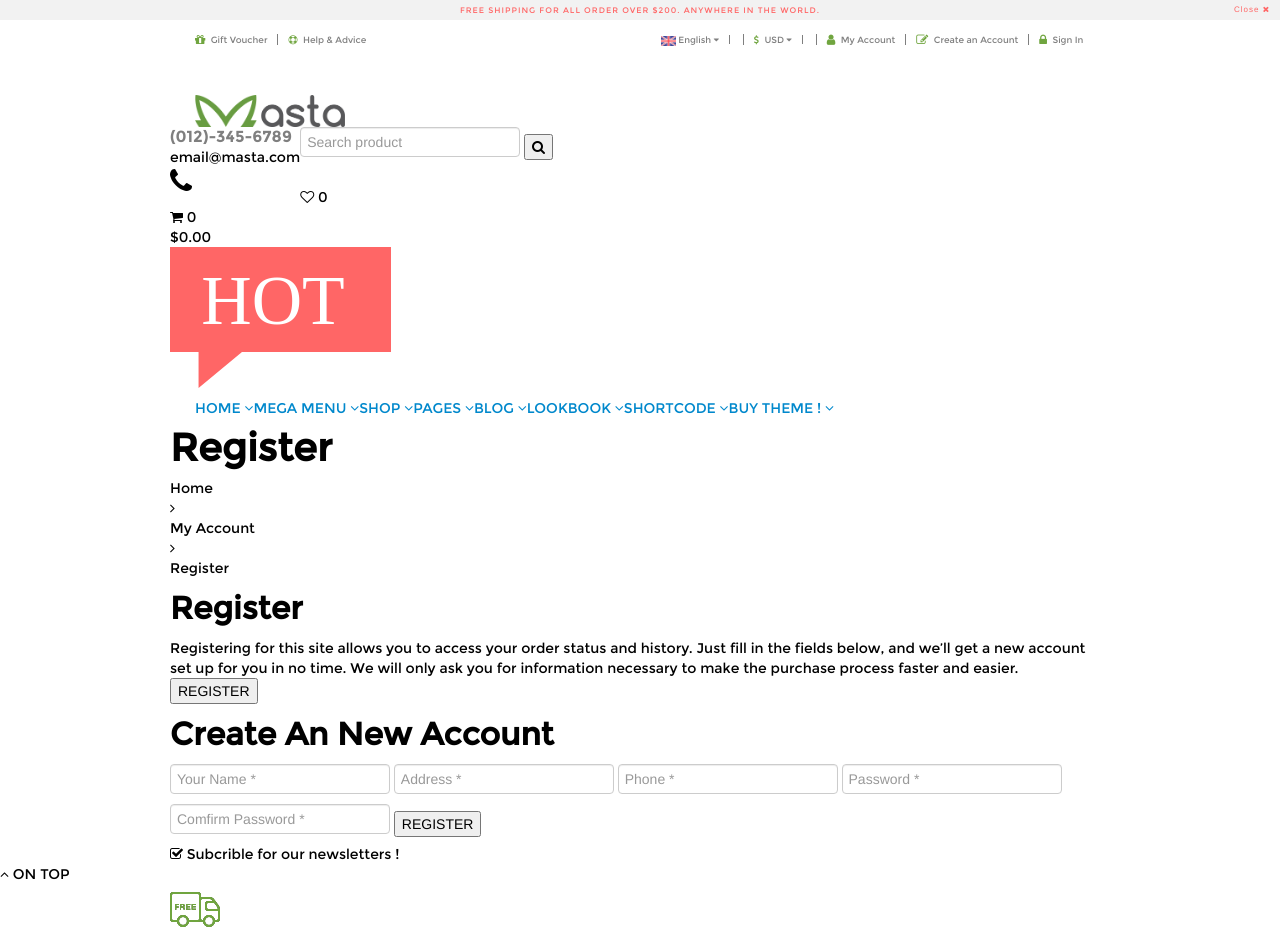
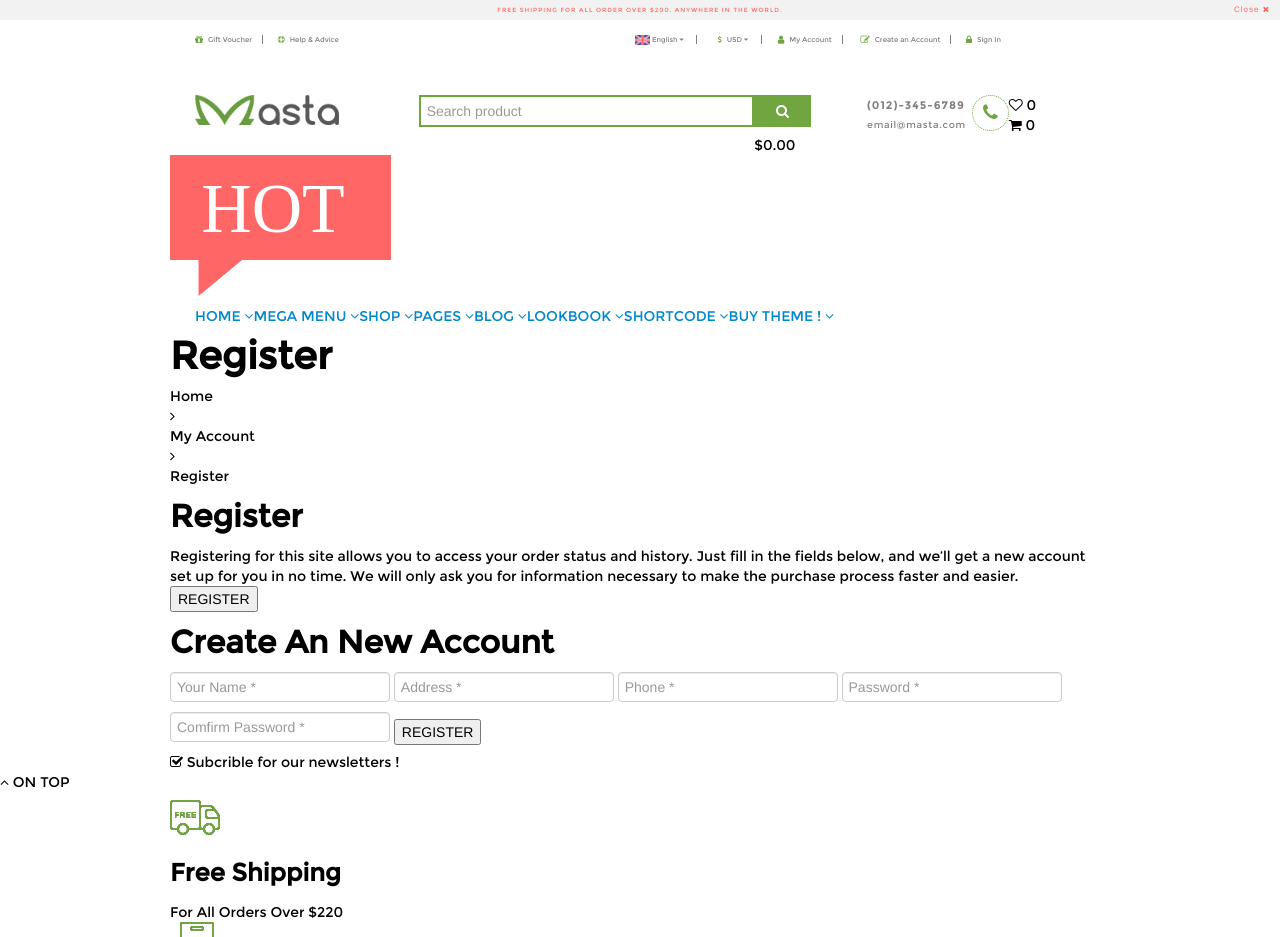
Before and after one commit to AmandineP/Masta_Presta-Rocket, a plain HTML site: page index.html in a window 1280 px wide. Shown: the top 937 px of the page. Drawn offline with Linux system fonts and the light colour scheme.

Commit message:
Correction col + changement de placement html

```diff
--- a/assets/style.css
+++ b/assets/style.css
@@ -19,6 +19,30 @@ ul, li {
 	list-style: none;
 }
 
+.col-xs-1 {
+	width: 2.5%;
+}
+
+.col-sm-1 {
+	width: 6%;
+}
+
+.col-md-1 {
+	width: 8.5%;
+}
+
+.col-md-2 {
+	width: 17%;
+}
+
+.col-md-4 {
+	width: 34%;
+}
+
+.col-lg-1 {
+	width: 11%;
+}
+
 /*---------HEADER--------*/
 
 /*---------Notification--------*/
@@ -31,7 +55,7 @@ ul, li {
 #notification div {
 	color: #ff6666;
 	text-align: center;
-	font-size: 8px;
+	font-size: 6px;
 	letter-spacing: 1px;
 }
 
@@ -52,8 +76,8 @@ ul, li {
 
 #topBar ul li {
 	float: left;
-	font-size: 9px;
-    margin-right: 10px;
+	font-size: 7px;
+    margin-right: 5px;
 }
 
 #topBar ul li a {
@@ -74,7 +98,7 @@ ul, li {
 #topBar .fa-caret-down {
 	color: #7f7f7f;
 	border-right: solid 01px #7f7f7f;
-    padding-right: 10px;
+    border: none;
 }
 
 #topBar .Compare, .Checkout {
@@ -98,22 +122,63 @@ ul, li {
 /*---------Logotype--------*/
 
 #logo img {
-    width: 16%;
+    width: 90%;
     padding-left: 25px;
+    float: left;
 }
 
 /*---------END Logotype--------*/
+
+/*---------search--------*/
+
+#search input {
+    border: solid 2px #70a53f;
+    border-radius: inherit;
+    float: left;
+    margin-left: 8.5%;
+}
+
+#search button {
+	background: #70a53f;
+    border: none;
+    height: 32px;
+    margin: none;
+    float: left;
+}
+
+#search i {
+	color: #FFF;
+}
+
+/*---------END search--------*/
 
 /*---------hotLine--------*/
 
 #hotLine {
 	float: left;
+	margin-left: 6%;
 }
 
 #hotLine .Phone {
 	font-family: MontserratBold;
 	color: #7f7f7f;
-	font-size: 16px;
+	font-size: 11px;
+	letter-spacing: 1px;
+}
+
+#hotLine .Email {
+	color: #7f7f7f;
+	font-size: 9.5px;
+	letter-spacing: 0.7px;
+}
+
+#hotLine i {
+	float: left;
+    color: #70a53f;
+    border: 1px dotted;
+    padding: 10px;
+    border-radius: 50%;
+    margin: -40px 0px 0 105px;
 }
 
 /*---------END hotLine--------*/
--- a/index.html
+++ b/index.html
@@ -40,7 +40,7 @@
 								<i class="fa fa-caret-down" aria-hidden="true"></i>
 							</a>
 						</li>
-						<li class="Currency col-md-1">
+						<li class="Currency col-sm-1">
 							<a href="#" title="Choise Currency">
 								<i class="fa fa-usd" aria-hidden="true"></i>
 							USD
@@ -62,7 +62,7 @@
 								<i class="fa fa-user fa-lg" aria-hidden="true"></i>
 							My Account</a>
 						</li>
-						<li class="CreateAccount col-md-1">
+						<li class="CreateAccount col-lg-1">
 							<a href="#" title="Create an Account">
 								<i class="fa fa-pencil-square-o fa-lg" aria-hidden="true"></i>
 							Create an Account</a>
@@ -77,16 +77,16 @@
 				<div id="logo" class="col-md-2">
 					<a href="#" title="Home"><img src="assets/img/Masta.png" alt="Masta"></a>
 				</div>
-				<div id="hotLine">
+				<div id="search">
+					<form class="SearchBar">
+						<input type="text" placeholder="Search product" class="col-md-4">
+						<button type="submit" value="Search" class="col-sm-1"><i class="fa fa-search" aria-hidden="true"></i></button>
+					</form>
+				</div>
+				<div id="hotLine" class="">
 					<div class="Phone">(012)-345-6789</div>
 					<div class="Email">email@masta.com</div>
-					<i class="fa fa-phone fa-2x" aria-hidden="true"></i>
-				</div>
-				<div id="search">
-					<form class="SearchBar">
-						<input type="text" placeholder="Search product">
-						<button type="submit" value="Search"><i class="fa fa-search" aria-hidden="true"></i></button>
-					</form>
+					<i class="fa fa-phone fa-lg" aria-hidden="true"></i>
 				</div>
 				<div id="rightSide">
 					<div class="WishList">
```
